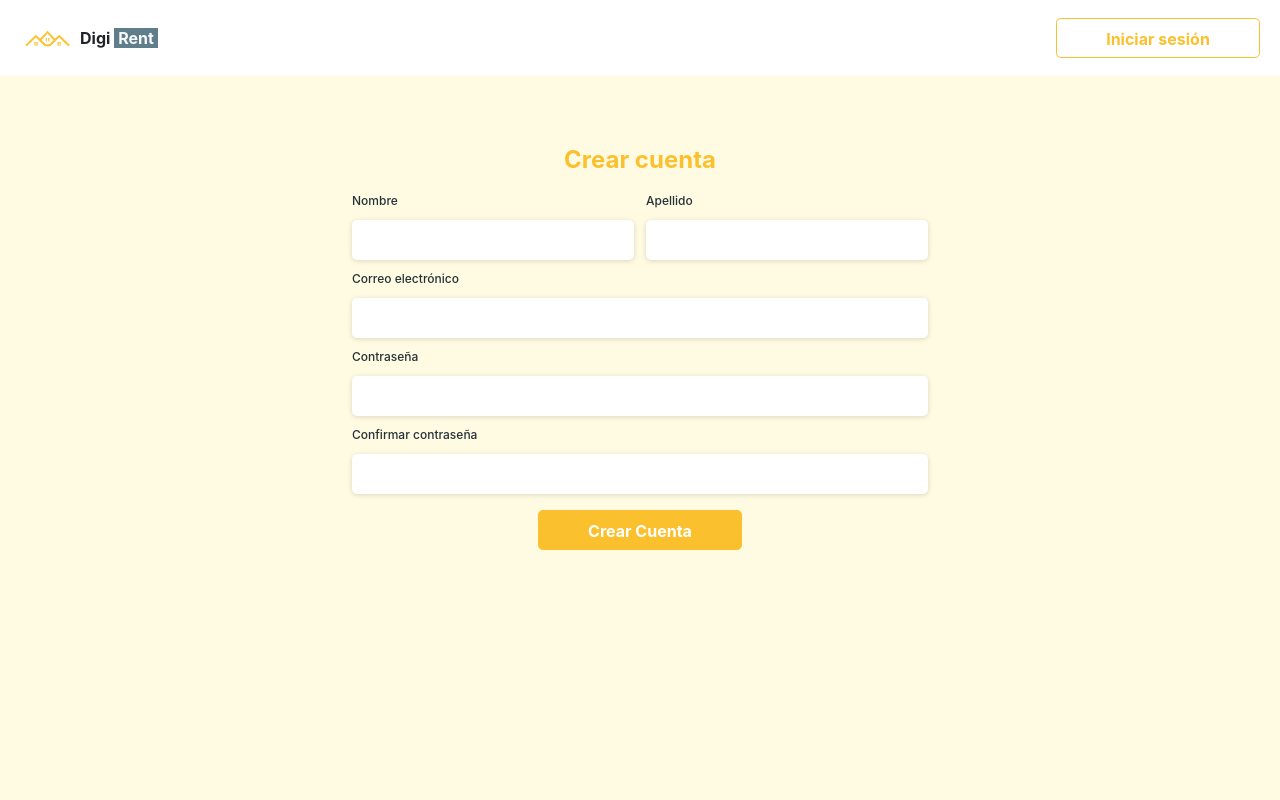
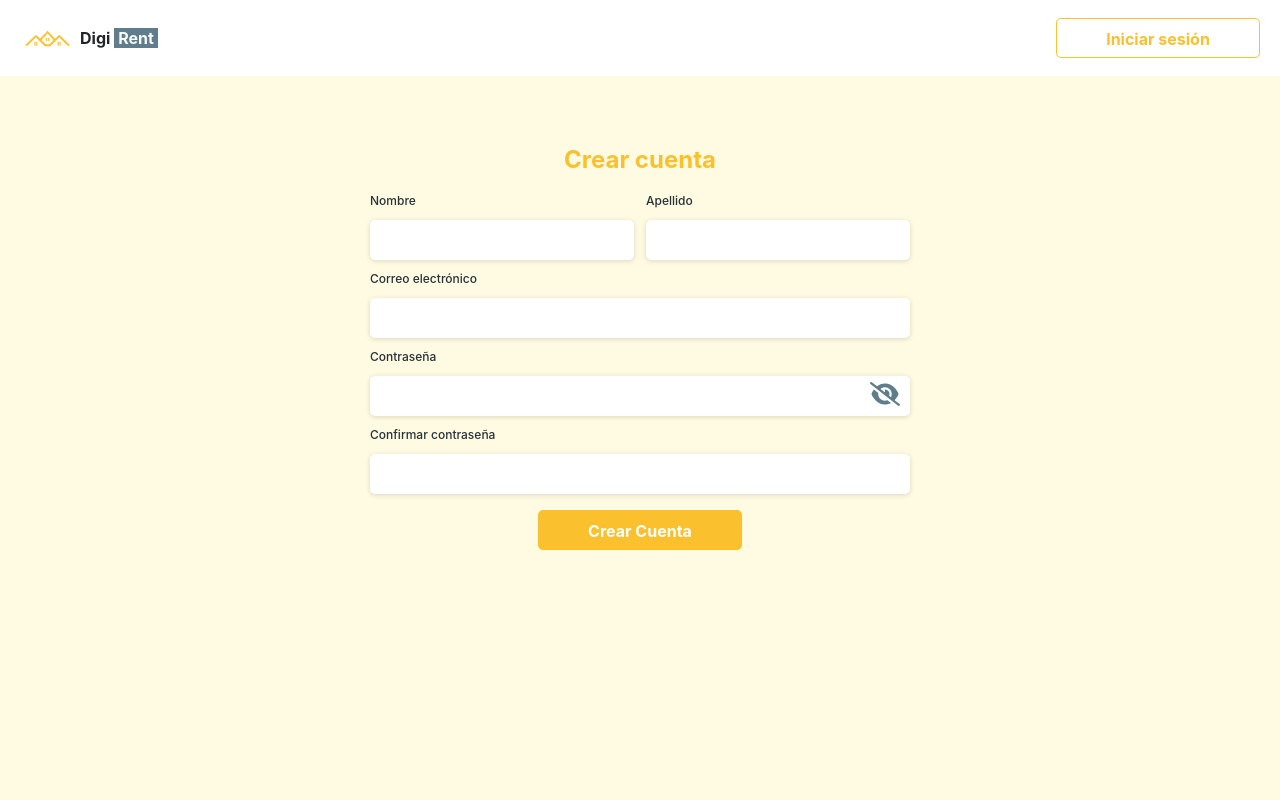
Before and after one commit to marielagcw/CTDGrupo11DigiRent, a React (Create React App) app in the folder FrontEnd/: page / in a window 1280 px wide. Both pictures are taken after a click on the button "Crear cuenta". Shown: the top 800 px of the page. Built offline with nearby package versions, Linux system fonts and the light colour scheme.

Commit message:
Boton para visibilizar la contraseña agregado y funcional

```diff
--- a/FrontEnd/src/components/LogInForm.jsx
+++ b/FrontEnd/src/components/LogInForm.jsx
@@ -1,8 +1,36 @@
-import React from 'react'
+import React, {useState} from 'react'
+
+import { FontAwesomeIcon } from '@fortawesome/react-fontawesome'
+import {faEyeSlash} from '@fortawesome/free-solid-svg-icons'
+
 import '../styles/Form.css'
+import '../styles/iconForms.css'
+import { displayForm } from '../scripts/displayForm'
 
 
 const LogInForm = () => {
+
+  const [passwordType, setPasswordType] = useState('password')
+
+  const handleDisplayPassword = (e) => {
+    if(passwordType === 'text'){
+        setPasswordType('password')
+        e.target.classList.remove('display-password')
+        console.log(e.target.classList);
+
+    }else{
+      setPasswordType('text')
+      e.target.classList.add('display-password')
+      console.log(e.target.classList);
+    }
+  }
+
+  const handleCreateAccountLogIn = (e) => {
+    displayForm(e)
+
+  }
+
+
   return (
     <div className="collapse flex" id='logInForm'>
           <div className='form-container'>
@@ -10,16 +38,19 @@ const LogInForm = () => {
             <form action="POST" className='d-flex flex-column'>
                 <div className="d-flex flex-column">
                     <label htmlFor="email">Correo electrónico</label>
-                    <input className='input-login' type="text" />
+                    <input className='input input-login' type="text" />
                 </div>
-                <div className="d-flex flex-column">
+                <div className="d-flex flex-column iconInput">
                     <label htmlFor="Password">Contraseña</label>
-                    <input className='input-login' type="password" />
+                    <input className='input input-login input-login-password' type={passwordType} />
+                    <span className='icon icon-display-password' onClick={handleDisplayPassword}>
+                        <FontAwesomeIcon icon={faEyeSlash}/>
+                    </span>
                 </div>
             </form>
             <div className='mt-5'>
                 <button className='btn btn-primary btn-lg'>Ingresar</button>
-                {/* <p>Ya tienes una cuenta?</p><link href="">Iniciar Sesion</link> */}
+                <p>¿No tienes una cuenta? <span id="link" onClick={handleCreateAccountLogIn}>Registrate</span></p>
             </div>
         </div>
     </div>
--- a/FrontEnd/src/components/RegistreForm.jsx
+++ b/FrontEnd/src/components/RegistreForm.jsx
@@ -1,7 +1,24 @@
-import React from 'react'
+import React, { useState } from 'react'
+import { FontAwesomeIcon } from '@fortawesome/react-fontawesome'
+import {faEyeSlash} from '@fortawesome/free-solid-svg-icons'
 import '../styles/Form.css'
+import '../styles/iconForms.css'
 
 const RegistreForm = () => {
+
+    const [passwordType, setPasswordType] = useState('password')
+
+    const handleDisplayPassword = (e) => {
+        if(passwordType === 'text'){
+            setPasswordType('password')
+            e.target.classList.remove('display-password')
+        }else{
+            setPasswordType('text')
+            e.target.classList.add('display-password')
+        }
+    }
+
+
   return (
     <div className="collapse flex" id='registreForm'>
         <div className='form-container'>
@@ -10,24 +27,27 @@ const RegistreForm = () => {
                 <div className="d-flex">
                     <div className="d-flex flex-column">
                         <label htmlFor="Nombre">Nombre</label>
-                        <input type="text" />
+                        <input type="text"  className='input'/>
                     </div>
                     <div className="d-flex flex-column ms-2">
                         <label htmlFor="Apellido">Apellido</label>
-                        <input type="text" />
+                        <input type="text"  className='input'/>
                     </div>
                 </div>
                 <div className="d-flex flex-column">
                     <label htmlFor="email">Correo electrónico</label>
-                    <input type="text" />
+                    <input type="text"  className='input'/>
                 </div>
-                <div className="d-flex flex-column">
+                <div className="d-flex flex-column iconInput">
                     <label htmlFor="Password">Contraseña</label>
-                    <input type="password" />
+                    <input type={passwordType} className='input'/>
+                    <span className='icon icon-display-password' onClick={handleDisplayPassword}>
+                        <FontAwesomeIcon icon={faEyeSlash}/>
+                    </span>
                 </div>
                 <div className="d-flex flex-column">
                     <label htmlFor="ConfirmPassword">Confirmar contraseña</label>
-                    <input type="password" />
+                    <input type="password" className='input'/>
                 </div>
             </form>
             <div className='mt-3'>
--- a/FrontEnd/src/scripts/displayForm.js
+++ b/FrontEnd/src/scripts/displayForm.js
@@ -1,6 +1,7 @@
 // React.
 
 export const displayForm = (e) => {
+
     e.target.classList.add('collapse')
     let formRegistre = document.querySelector('#registreForm');
     let formLogIng = document.querySelector('#logInForm');
@@ -13,11 +14,13 @@ export const displayForm = (e) => {
         formRegistre.classList.remove('collapse')
 
     }else if(e.target.id === 'logIn'){
-        if(e.target.previousElementSibling.classList.contains("collapse")){
+        if(e.target.previousElementSibling.classList.contains("collapse") || e.target.id === 'link'){
             e.target.previousElementSibling.classList.remove('collapse')
             formRegistre.classList.add('collapse')
         }
         formLogIng.classList.remove('collapse')
     }
+
+
     document.body.style.overflow = 'hidden';
 }
--- a/FrontEnd/src/styles/Form.css
+++ b/FrontEnd/src/styles/Form.css
@@ -36,8 +36,17 @@ div.d-flex label{
     line-height: 14px;
 }
 
-.input-login{
-    width: 448px;
+.input{
     padding-left: 14px;
 
 }
+
+.input-login{
+    width: 448px;
+
+}
+
+#link{
+    color: blue;
+    cursor: pointer;
+}
--- /dev/null
+++ b/FrontEnd/src/styles/iconForms.css
@@ -0,0 +1,7 @@
+.icon-display-password{
+    right: 10px;
+}
+
+.display-password{
+    color: var(--secondary);
+}
```
